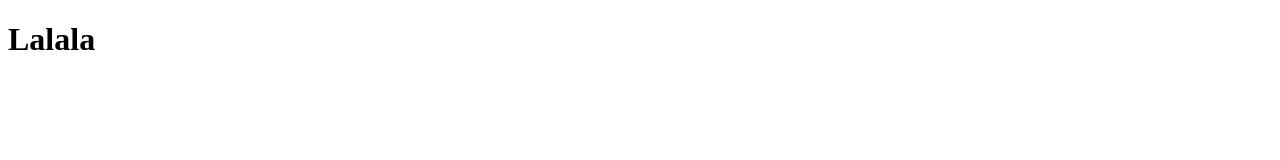
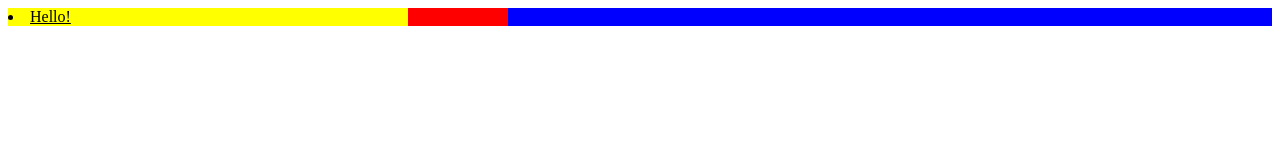
Before and after one commit to ChungsikPark/css_practice, a website: page index.html in a window 1280 px wide. Drawn offline with Linux system fonts and the light colour scheme.

Commit message:
nesing rules

```diff
--- a/index.html
+++ b/index.html
@@ -7,6 +7,10 @@
     <link rel="stylesheet" href="styles.css" />
   </head>
   <body>
-    <h1>Lalala</h1>
+    <main>
+      <section>
+        <li><a href="#">Hello!</a></li>
+      </section>
+    </main>
   </body>
 </html>
--- a/styles.css
+++ b/styles.css
@@ -60,6 +60,26 @@ h1:hover {
 
 /* sysytem ui */
 
-h1 {
+/* h1 {
   color: system-ui;
+} */
+
+/* nesting rules */
+
+main {
+  background-color: blue;
+  & section {
+    background-color: red;
+    width: 500px;
+    & li {
+      background-color: yellow;
+      width: 400px;
+      & a {
+        color: black;
+        &:hover {
+          font-size: 30px;
+        }
+      }
+    }
+  }
 }
```
Also changed, not shown: README.md.
